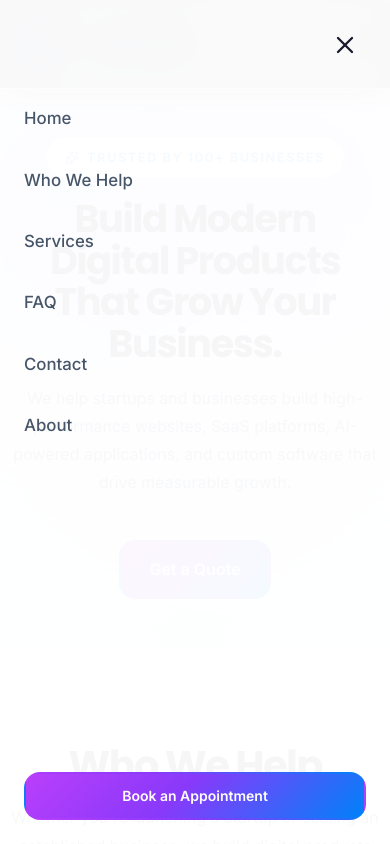
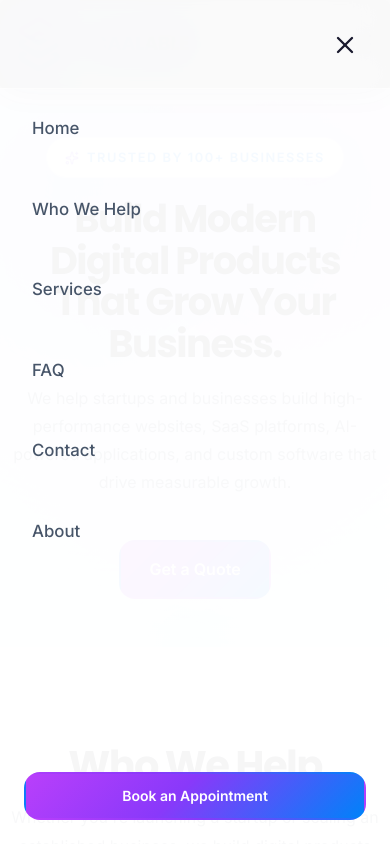
Before and after one commit to Scaalable-dev/scaalable, a React (Vite) app: page / in a window 390 px wide. Both pictures are taken after a click on the button 361 px from the left and 44 px from the top of the page. Shown: the top 844 px of the page. Built offline with nearby package versions, Linux system fonts and the light colour scheme.

Commit message:
fix(navbar):fix the mobile menu links

```diff
--- a/src/components/layout/Navbar/Navbar.css
+++ b/src/components/layout/Navbar/Navbar.css
@@ -177,6 +177,9 @@
   visibility: visible;
   pointer-events: auto;
 }
+.mobile-menu__links .navbar__item {
+  width: 100%;
+}
 
 /* ==========================================================================
    MOBILE DRAWER
@@ -272,7 +275,16 @@
 }
 
 .mobile-menu__links .navbar__link {
+  display: flex;
+  align-items: center;
+
+  width: 100%;
+
+  padding: var(--space-4) var(--space-2);
+
   font-size: 1.05rem;
+
+  border-radius: var(--radius-md);
 }
 
 /* ==========================================================================
```
